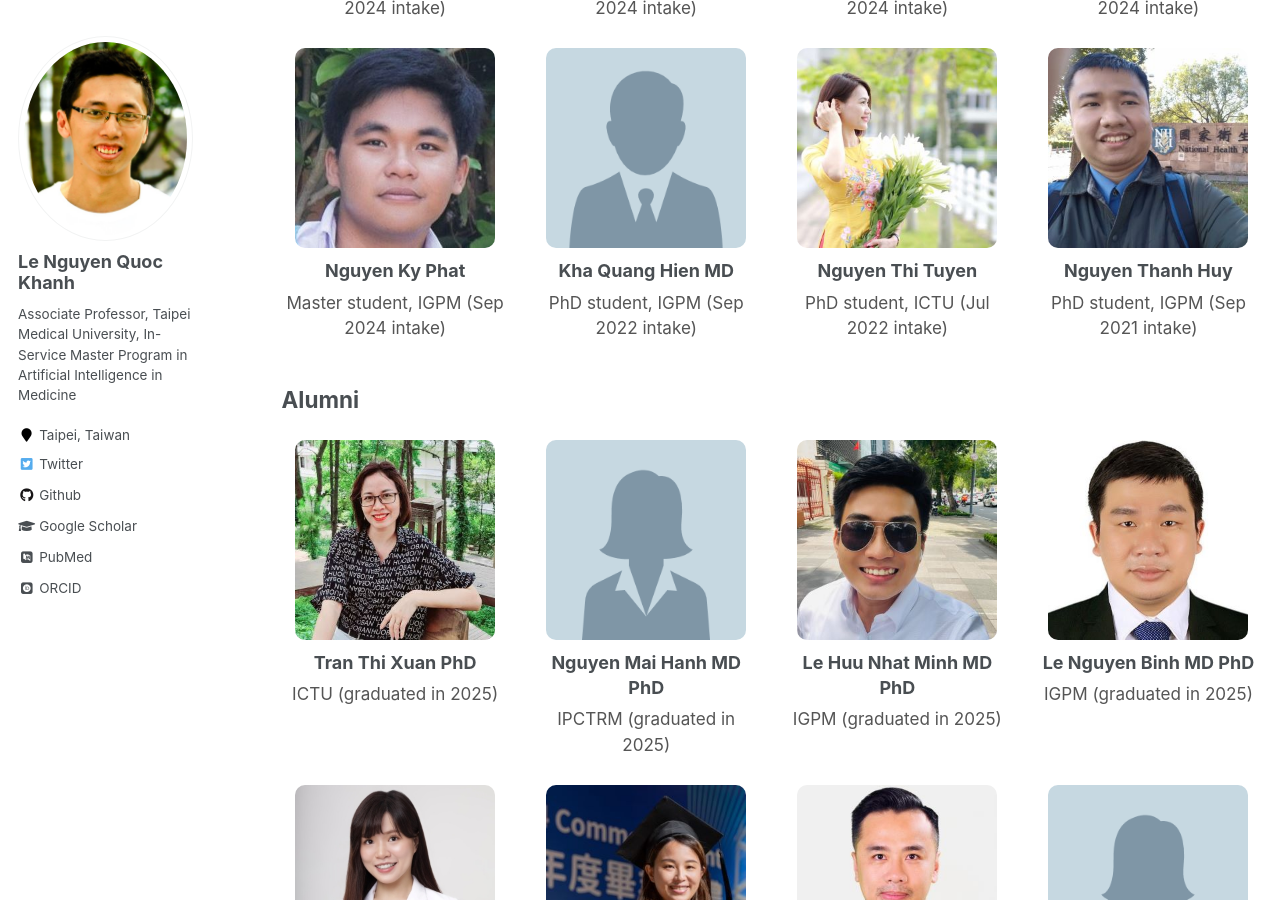
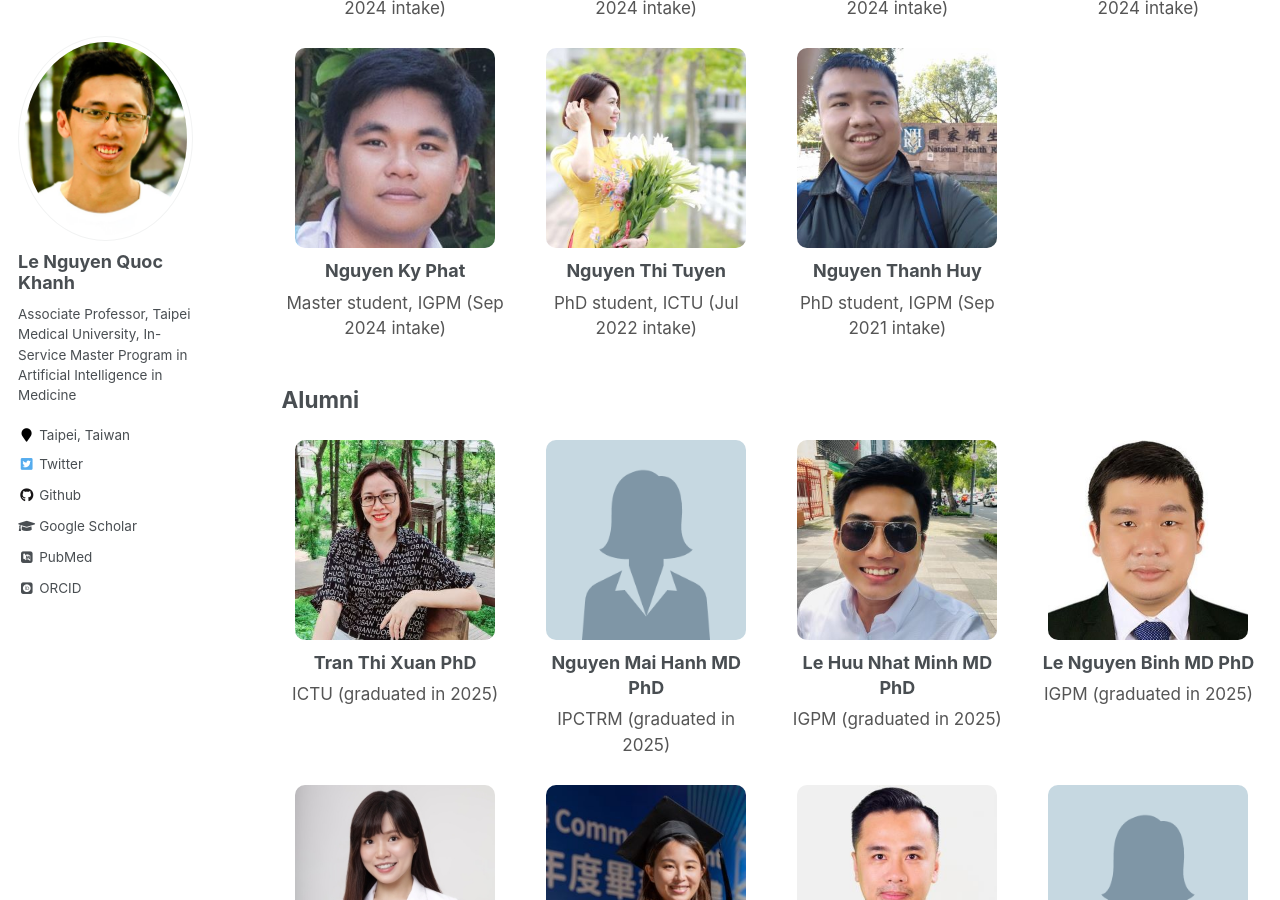
Before and after one commit to khanhlee/khanhlee.github.io, a Jekyll site: the page built from _pages/member.md, in a window 1280 px wide and 900 px high, scrolled down 1442 px. Built offline with Jekyll 4.4.1, drawn with Linux system fonts in a browser that asks for light colours; some web fonts are replaced.

Commit message:
Update member.md

```diff
--- a/_pages/member.md
+++ b/_pages/member.md
@@ -165,12 +165,6 @@ TMU AIBioMed Lab develops clinically grounded AI systems by integrating medical
     <img src="/images/phat.jpg" alt="Nguyen Ky Phat">
     <div class="member-name">Nguyen Ky Phat</div>
     <div class="member-role">Master student, IGPM (Sep 2024 intake)</div>
-  </div>
-
-  <div class="member-card">
-    <img src="/images/male.png" alt="Kha Quang Hien MD">
-    <div class="member-name">Kha Quang Hien MD</div>
-    <div class="member-role">PhD student, IGPM (Sep 2022 intake)</div>
   </div>
 
   <div class="member-card">
```
